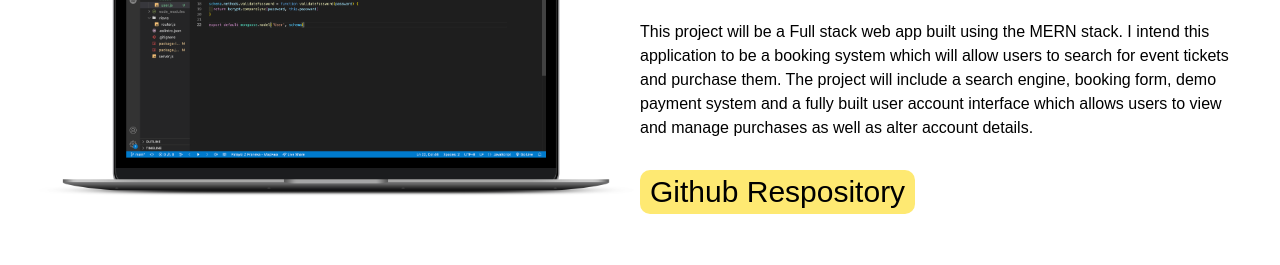
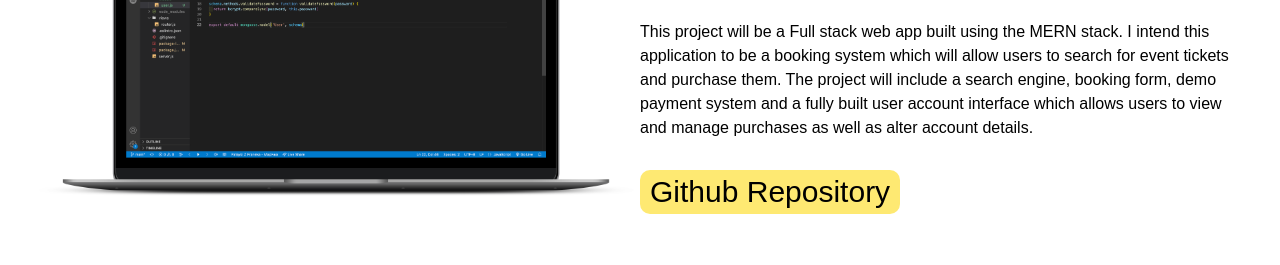
Before and after one commit to luke-o-brien/Portfolio-React, a React (Create React App) app: page / in a window 1280 px wide. Shown: the part 2000-2265 px from the top of the page. Built offline with nearby package versions, Linux system fonts and the light colour scheme.

Commit message:
spelling and grammar

```diff
--- a/src/App.js
+++ b/src/App.js
@@ -30,7 +30,7 @@
           <li><a href="#about">About</a></li>
           <li><a href="#portfolio">Portfolio</a></li>
           <li><a href="#experience">Experience</a></li>
-          <li><a href="#contact">contact</a></li>
+          <li><a href="#contact">Contact</a></li>
         </ul>
       </nav>
       {/* H E R O   S E C T I O N */}
@@ -113,10 +113,11 @@
               <h5>General Assembly</h5>
               <p className="jobtitle">Software Engineering Immersive</p>
               <p><b>March 2022 - August 2022</b></p>
-              <p>A 6 Month Part time course, which covered the fundementals of Programming as well as teaching pratical programming skills relating to both front end and back end development.
-                This course gave me the opportunity to apply what I had learnt during the 4 projects. During these projects I was able to use a number of languages and frameworks to create full stack
-                applications. Along with applying these skills during the group projects I was able to expeience pair and group programming as well as learn about Agile Development and was able to use project management tools such as JIRA
-                to help manage workflow as well as daily stand ups.
+              <p>A 6 Month Part time course, which covered the fundamentals of Programming as well as teaching practical programming skills
+                relating to both front end and back end development. This course gave me the opportunity to apply what I had learnt during the
+                4 projects. During these projects I was able to use a number of languages and frameworks to create full stack applications.
+                Along with applying these skills during the group projects I was able to experience pair and group programming as well as
+                learn about Agile Development and was able to use project management tools such as JIRA to help manage workflow as well as daily stand ups.
               </p>
             </div>
             <div className="left-side">
@@ -127,10 +128,13 @@
             <div className="right-side">
               <h5>Self Employed</h5>
               <p className="jobtitle">Online teacher of English as a second language</p>
-              <p><b>febuary 2017 - Present</b></p>
-              <p>responsible for planning and delivering lessons to a range of students of different ages, background language levels and geographical locations. Experience tailoring lesson to suit individual
-                students abilities, goals and learning abilities. Creating learning resources such as worksheets, presentations, lesson summaries and interactive quizes and videos. I have also gained experience in advertising my services, getting new clients along with adminstration such as schedulding Invoiceing and
-                responding to client queries.
+              <p><b>Febuary 2017 - Present</b></p>
+              <p>Responsible for planning and delivering lessons to a range of students of different ages, background language levels and
+              geographical locations. Experience tailoring lessons to suit individual students abilities, goals and learning abilities. Creating
+              learning resources such as worksheets, presentations, lesson summaries and interactive quizzes and videos. I have also gained
+              experience in advertising my services, getting new clients along with administration such as scheduling Invoicing and
+              responding to client queries.
+
               </p>
             </div>
             <div className="left-side">
@@ -140,12 +144,12 @@
           <div className="project-container">
             <div className="right-side">
               <h5>Ellis Brigham Moutain Sports</h5>
-              <p className="jobtitle">Sales Assistant</p>
-              <p><b>febuary 2019 - September 2021</b></p>
+              <p className="jobtitle">Sales Assistant and Ice Climbing Instructor</p>
+              <p><b>Febuary 2019 - September 2021</b></p>
               <p>In this role I gave advice to customers who were looking for walking boots, rucksacks and other pieces of outdoor equipment as well as helping fit these to the customer.
-              I was also responsible for managing the click and collect system on weekends; this involved ordering items form the warehouse and other stores, recieving and processing requests from other stores and the mail order department,
-              keeping customer order records updated in excel and responding to customers queries regarding their orders. In addition to these role I also work as a Ice Climbing
-              Instructor at the stores climbing wall. Providing instruction and health and safety provision for Clients.
+             I was also responsible for managing the click and collect system on weekends; this involved ordering items from the warehouse and other stores, receiving and processing requests from other stores and the mail order department,
+             keeping customer order records updated in excel and responding to customers queries regarding their orders. In addition to these role I also work as a Ice Climbing
+             Instructor at the {"store's"} climbing wall. Providing instruction and health and safety provision for Clients.
               </p>
             </div>
             <div className="left-side">
--- a/src/components/VenuesArtists.js
+++ b/src/components/VenuesArtists.js
@@ -27,7 +27,7 @@
         </p>
         <div className="link-buttons-container">
           <button className="portfolio-link"><a href="https://venuesandartists.netlify.app/" rel="noreferrer" id="mfs-modal" target="_blank">Live site</a></button>
-          <button className="portfolio-link"><a href="https://github.com/luke-o-brien/Project-4-Backend" rel="noreferrer" target="_blank">Github Respository</a></button>
+          <button className="portfolio-link"><a href="https://github.com/luke-o-brien/Project-4-Backend" rel="noreferrer" target="_blank">Github Repository</a></button>
         </div>
       </div>
     </div>
--- a/src/components/bookingproject.js
+++ b/src/components/bookingproject.js
@@ -27,7 +27,7 @@
           and a fully built user account interface which allows users to view and manage purchases as well as alter account details.
         </p>
         <div className="link-buttons-container">
-          <button className="portfolio-link"><a href="https://github.com/luke-o-brien/Booking-app" rel="noreferrer" target="_blank">Github Respository</a></button>
+          <button className="portfolio-link"><a href="https://github.com/luke-o-brien/Booking-app" rel="noreferrer" target="_blank">Github Repository</a></button>
         </div>
       </div>
     </div>
--- a/src/components/fishwatch.js
+++ b/src/components/fishwatch.js
@@ -22,7 +22,7 @@
         Edamam API  </p>
         <div className="link-buttons-container">
           <button className="portfolio-link"><a href="https://fishwatch.netlify.app" rel="noreferrer" target="_blank">Live site</a></button>
-          <button className="portfolio-link"><a href="https://github.com/luke-o-brien/Project-2" rel="noreferrer" target="_blank">Github Respository</a></button>
+          <button className="portfolio-link"><a href="https://github.com/luke-o-brien/Project-2" rel="noreferrer" target="_blank">Github Repository</a></button>
         </div>
       </div>
     </div>
--- a/src/components/myfoundsounds.js
+++ b/src/components/myfoundsounds.js
@@ -25,7 +25,7 @@
         To aid the development of the project, our group utilised Jira and scrum working to plan the project, assign tasks and track progress through the two one-week sprints.`}</p>
         <div className="link-buttons-container">
           <button className="portfolio-link"><a href="https://myfoundsounds.netlify.app" id="mfs-modal" rel="noreferrer" target="_blank">Live site</a></button>
-          <button className="portfolio-link"><a href="https://github.com/luke-o-brien/Project-3-MERN-Backend" rel="noreferrer" target="_blank">Github Respository</a></button>
+          <button className="portfolio-link"><a href="https://github.com/luke-o-brien/Project-3-MERN-Backend" rel="noreferrer" target="_blank">Github Repository</a></button>
         </div>
       </div>
     </div>
--- a/src/components/pacman.js
+++ b/src/components/pacman.js
@@ -19,7 +19,7 @@
       well as a theme and map size selector, which is chosen by the user before the game begins.</p>
         <div className="link-buttons-container">
           <button className="portfolio-link"><a href="https://luke-o-brien.github.io/Pacman-Game/" rel="noreferrer" target="_blank">Live site</a></button>
-          <button className="portfolio-link"><a href="https://github.com/luke-o-brien/Pacman-Game" rel="noreferrer" target="_blank">Github Respository</a></button>
+          <button className="portfolio-link"><a href="https://github.com/luke-o-brien/Pacman-Game" rel="noreferrer" target="_blank">Github Repository</a></button>
         </div>
       </div>
     </ div>
--- a/src/components/tflapp.js
+++ b/src/components/tflapp.js
@@ -20,7 +20,7 @@
           such as advanced journey search, google maps integration and user accounts to provide a more personalised experience.</p>
         <div className="link-buttons-container">
           <button className="portfolio-link"><a href="https://london-transport.netlify.app/" rel="noreferrer" target="_blank">Live site</a></button>
-          <button className="portfolio-link"><a href="https://github.com/luke-o-brien/Transport-for-London-App" rel="noreferrer" target="_blank">Github Respository</a></button>
+          <button className="portfolio-link"><a href="https://github.com/luke-o-brien/Transport-for-London-App" rel="noreferrer" target="_blank">Github Repository</a></button>
         </div>
       </div>
     </div>
```
